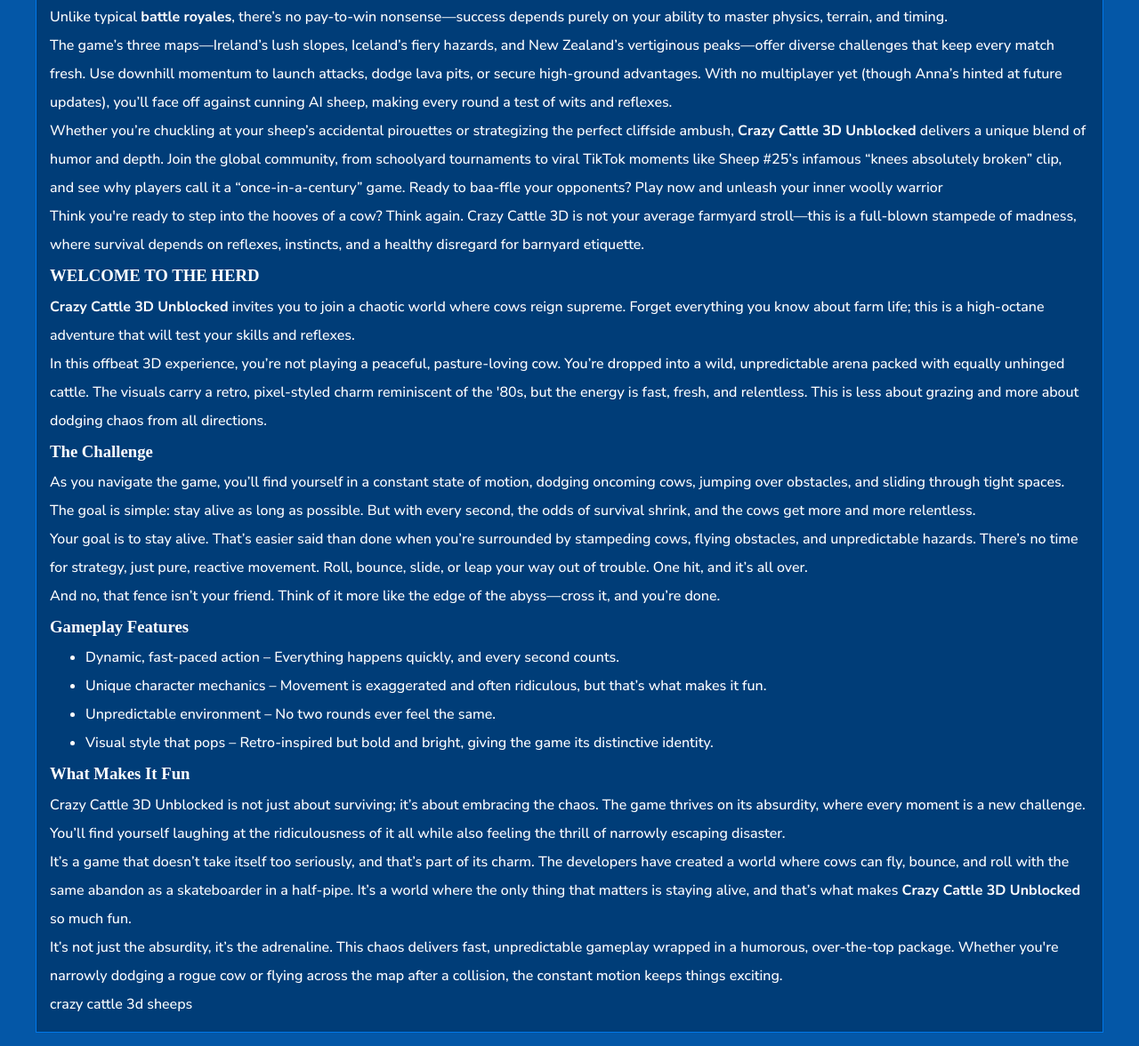
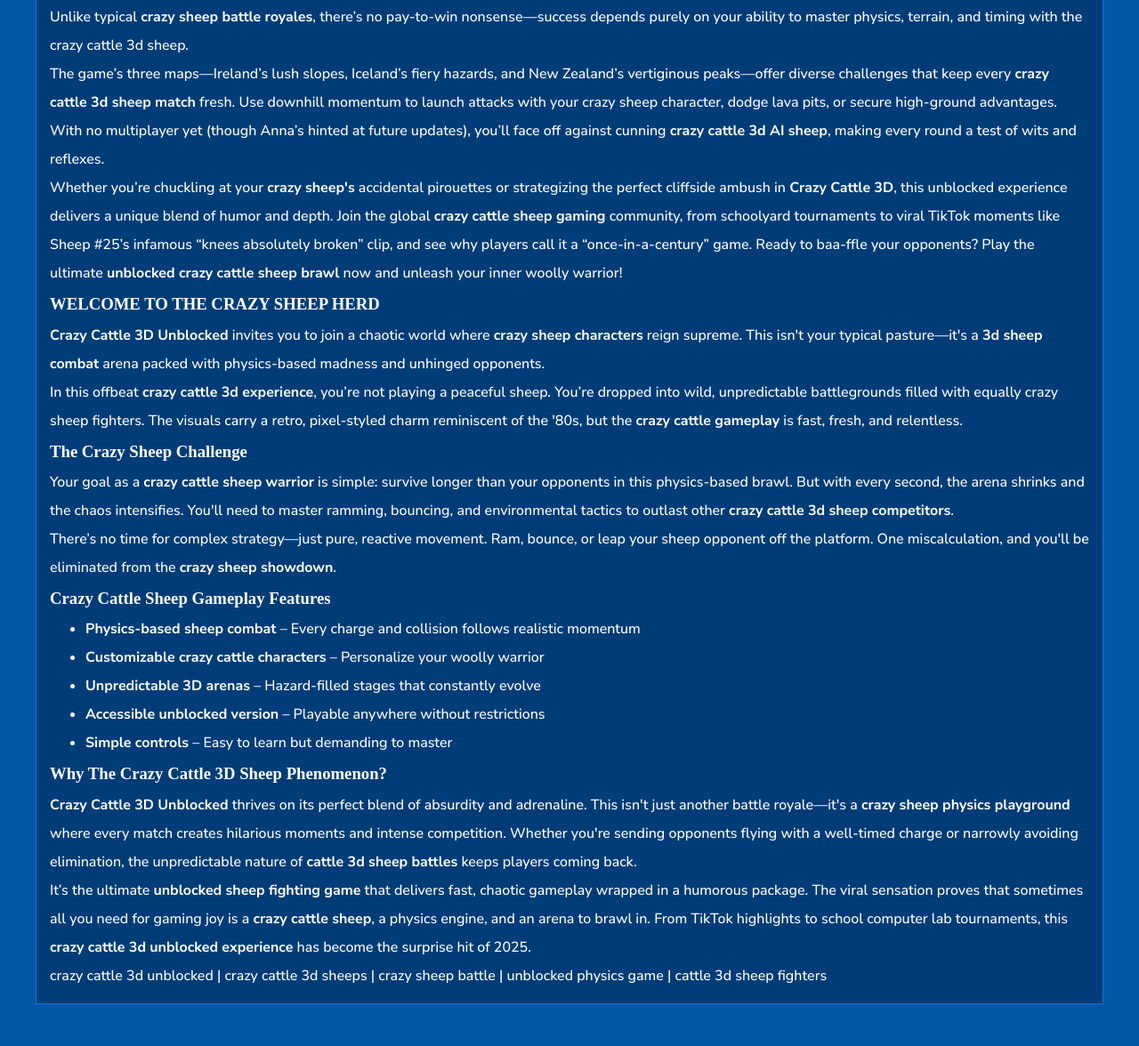
Before and after one commit to dongyubin/speed-stars, a plain HTML site: page crazy-cattle-3d-unblocked.html in a window 1280 px wide. Shown: the part 1254-2430 px from the top of the page at 89% size. After the commit the page ends 2398 px from the top, so only its background shows below. Drawn offline with Linux system fonts and the light colour scheme.

Commit message:
2025年7月27日：优化SEO

```diff
--- a/crazy-cattle-3d-unblocked.html
+++ b/crazy-cattle-3d-unblocked.html
@@ -261,90 +261,97 @@
                                 </div>
                             </div>
                             <div class="text-area--content">
-                                <h2>
-                                    Crazy Cattle 3D Unblocked:The Viral Sheep Brawl on the Internet
-                                </h2>
+                                <h2>Crazy Cattle 3D Unblocked: The Viral Sheep Brawl Taking Over the Internet</h2>
+
                                 <h3>About Crazy Cattle 3D Unblocked</h3>
-                                <p><strong>Crazy Cattle 3D Unblocked: A hilarious sheep battle royale! Charge, bounce,
-                                        and knock rivals off wild arenas with WASD/Spacebar. Customize your sheep,
-                                        master physics, and be the last one standing in 3-minute matches!</strong></p>
+                                <p><strong>Crazy Cattle 3D Unblocked: A hilarious crazy sheep battle royale! Charge,
+                                        bounce, and knock rivals off wild arenas with WASD/Spacebar. Customize your
+                                        crazy cattle sheep characters, master physics, and be the last one standing in
+                                        3-minute matches!</strong></p>
+
                                 <p><strong>Crazy Cattle 3D Unblocked</strong> stands out with its quirky premise and
                                     skill-based gameplay. Developed by indie creator <strong>Anna</strong> (@4nn4t4t on
-                                    X), released on April 12, 2025, this game has taken the internet by storm with a
-                                    4.9/5 rating on itch.io and a buzzing TikTok community. The unblocked version
-                                    ensures you can jump into the action anywhere, no VPN or downloads required.</p>
+                                    X), released on April 12, 2025, this <strong>crazy cattle 3d sheep game</strong> has
+                                    taken the internet by storm with a 4.9/5 rating on itch.io and a buzzing TikTok
+                                    community. The unblocked version ensures you can play Crazy Cattle 3D anywhere, no
+                                    VPN or downloads required.</p>
+
                                 <h3>Why Play Crazy Cattle 3D Unblocked?</h3>
-                                <p>Unlike typical <strong>battle royales</strong>, there&rsquo;s no pay-to-win
-                                    nonsense&mdash;success depends purely on your ability to master physics, terrain,
-                                    and timing.</p>
+                                <p>Unlike typical <strong>crazy sheep battle royales</strong>, there&rsquo;s no
+                                    pay-to-win nonsense&mdash;success depends purely on your ability to master physics,
+                                    terrain, and timing with the crazy cattle 3d sheep.</p>
+
                                 <p>The game&rsquo;s three maps&mdash;Ireland&rsquo;s lush slopes, Iceland&rsquo;s fiery
                                     hazards, and New Zealand&rsquo;s vertiginous peaks&mdash;offer diverse challenges
-                                    that keep every match fresh. Use downhill momentum to launch attacks, dodge lava
-                                    pits, or secure high-ground advantages. With no multiplayer yet (though Anna&rsquo;s
-                                    hinted at future updates), you&rsquo;ll face off against cunning AI sheep, making
-                                    every round a test of wits and reflexes.</p>
-                                <p>Whether you&rsquo;re chuckling at your sheep&rsquo;s accidental pirouettes or
-                                    strategizing the perfect cliffside ambush, <strong>Crazy Cattle 3D
-                                        Unblocked</strong> delivers a unique blend of humor and depth. Join the global
-                                    community, from schoolyard tournaments to viral TikTok moments like Sheep
-                                    #25&rsquo;s infamous &ldquo;knees absolutely broken&rdquo; clip, and see why players
-                                    call it a &ldquo;once-in-a-century&rdquo; game. Ready to baa-ffle your opponents?
-                                    Play now and unleash your inner woolly warrior</p>
-                                Think you're ready to step into the hooves of a cow? Think again. Crazy Cattle 3D is not
-                                your average farmyard stroll—this is a full-blown stampede of madness, where survival
-                                depends on reflexes, instincts, and a healthy disregard for barnyard etiquette.
+                                    that keep every <strong>crazy cattle 3d sheep match</strong> fresh. Use downhill
+                                    momentum to launch attacks with your crazy sheep character, dodge lava pits, or
+                                    secure high-ground advantages. With no multiplayer yet (though Anna&rsquo;s hinted
+                                    at future updates), you&rsquo;ll face off against cunning <strong>crazy cattle 3d AI
+                                        sheep</strong>, making every round a test of wits and reflexes.</p>
 
-                                <h3>WELCOME TO THE HERD</h3>
-                                <p>
-                                    <strong>Crazy Cattle 3D Unblocked</strong> invites you to join a chaotic world where
-                                    cows reign supreme. Forget everything you know about farm life; this is a
-                                    high-octane adventure that will test your skills and reflexes.
-                                </p>
-                                <p>In this offbeat 3D experience, you’re not playing a peaceful, pasture-loving cow.
-                                    You’re dropped into a wild, unpredictable arena packed with equally unhinged cattle.
-                                    The visuals carry a retro, pixel-styled charm reminiscent of the '80s, but the
-                                    energy is fast, fresh, and relentless. This is less about grazing and more about
-                                    dodging chaos from all directions.</p>
+                                <p>Whether you&rsquo;re chuckling at your <strong>crazy sheep's</strong> accidental
+                                    pirouettes or strategizing the perfect cliffside ambush in <strong>Crazy Cattle
+                                        3D</strong>, this unblocked experience delivers a unique blend of humor and
+                                    depth. Join the global <strong>crazy cattle sheep gaming</strong> community, from
+                                    schoolyard tournaments to viral TikTok moments like Sheep #25&rsquo;s infamous
+                                    &ldquo;knees absolutely broken&rdquo; clip, and see why players call it a
+                                    &ldquo;once-in-a-century&rdquo; game. Ready to baa-ffle your opponents? Play the
+                                    ultimate <strong>unblocked crazy cattle sheep brawl</strong> now and unleash your
+                                    inner woolly warrior!</p>
 
-                                <h3>The Challenge</h3>
-                                <p>As you navigate the game, you’ll find yourself in a constant state of motion, dodging
-                                    oncoming cows, jumping over obstacles, and sliding through tight spaces. The goal is
-                                    simple: stay alive as long as possible. But with every second, the odds of survival
-                                    shrink, and the cows get more and more relentless.</p>
-                                <p>Your goal is to stay alive. That’s easier said than done when you’re surrounded by
-                                    stampeding cows, flying obstacles, and unpredictable hazards. There’s no time for
-                                    strategy, just pure, reactive movement. Roll, bounce, slide, or leap your way out of
-                                    trouble. One hit, and it’s all over.</p>
-                                <p>And no, that fence isn’t your friend. Think of it more like the edge of the
-                                    abyss—cross it, and you’re done.</p>
+                                <h3>WELCOME TO THE CRAZY SHEEP HERD</h3>
+                                <p><strong>Crazy Cattle 3D Unblocked</strong> invites you to join a chaotic world where
+                                    <strong>crazy sheep characters</strong> reign supreme. This isn't your typical
+                                    pasture—it's a <strong>3d sheep combat</strong> arena packed with physics-based
+                                    madness and unhinged opponents.</p>
 
-                                <h3>Gameplay Features</h3>
+                                <p>In this offbeat <strong>crazy cattle 3d experience</strong>, you&rsquo;re not playing
+                                    a peaceful sheep. You&rsquo;re dropped into wild, unpredictable battlegrounds filled
+                                    with equally crazy sheep fighters. The visuals carry a retro, pixel-styled charm
+                                    reminiscent of the '80s, but the <strong>crazy cattle gameplay</strong> is fast,
+                                    fresh, and relentless.</p>
+
+                                <h3>The Crazy Sheep Challenge</h3>
+                                <p>Your goal as a <strong>crazy cattle sheep warrior</strong> is simple: survive longer
+                                    than your opponents in this physics-based brawl. But with every second, the arena
+                                    shrinks and the chaos intensifies. You'll need to master ramming, bouncing, and
+                                    environmental tactics to outlast other <strong>crazy cattle 3d sheep
+                                        competitors</strong>.</p>
+
+                                <p>There&rsquo;s no time for complex strategy—just pure, reactive movement. Ram, bounce,
+                                    or leap your sheep opponent off the platform. One miscalculation, and you'll be
+                                    eliminated from the <strong>crazy sheep showdown</strong>.</p>
+
+                                <h3>Crazy Cattle Sheep Gameplay Features</h3>
                                 <ul>
-                                    <li>Dynamic, fast-paced action – Everything happens quickly, and every second
-                                        counts.</li>
-                                    <li>Unique character mechanics – Movement is exaggerated and often ridiculous, but
-                                        that’s what makes it fun.</li>
-                                    <li>Unpredictable environment – No two rounds ever feel the same.</li>
-                                    <li>Visual style that pops – Retro-inspired but bold and bright, giving the game its
-                                        distinctive identity.</li>
+                                    <li><strong>Physics-based sheep combat</strong> – Every charge and collision follows
+                                        realistic momentum</li>
+                                    <li><strong>Customizable crazy cattle characters</strong> – Personalize your woolly
+                                        warrior</li>
+                                    <li><strong>Unpredictable 3D arenas</strong> – Hazard-filled stages that constantly
+                                        evolve</li>
+                                    <li><strong>Accessible unblocked version</strong> – Playable anywhere without
+                                        restrictions</li>
+                                    <li><strong>Simple controls</strong> – Easy to learn but demanding to master</li>
                                 </ul>
-                                <h3>What Makes It Fun</h3>
-                                <p>Crazy Cattle 3D Unblocked is not just about surviving; it’s about embracing the
-                                    chaos. The game thrives on its absurdity, where every moment is a new challenge.
-                                    You’ll find yourself laughing at the ridiculousness of it all while also feeling the
-                                    thrill of narrowly escaping disaster.</p>
-                                <p>It’s a game that doesn’t take itself too seriously, and that’s part of its charm. The
-                                    developers have created a world where cows can fly, bounce, and roll with the same
-                                    abandon as a skateboarder in a half-pipe. It’s a world where the only thing that
-                                    matters is staying alive, and that’s what makes <strong>Crazy Cattle 3D
-                                        Unblocked</strong> so much fun.</p>
-                                <p>It’s not just the absurdity, it’s the adrenaline. This chaos delivers fast,
-                                    unpredictable gameplay wrapped in a humorous, over-the-top package. Whether you're
-                                    narrowly dodging a rogue cow or flying across the map after a collision, the
-                                    constant motion keeps things exciting.</p>
-                                <p>
-                                    crazy cattle 3d sheeps
-                                </p>
+
+                                <h3>Why the Crazy Cattle 3D Sheep Phenomenon?</h3>
+                                <p><strong>Crazy Cattle 3D Unblocked</strong> thrives on its perfect blend of absurdity
+                                    and adrenaline. This isn't just another battle royale—it's a <strong>crazy sheep
+                                        physics playground</strong> where every match creates hilarious moments and
+                                    intense competition. Whether you're sending opponents flying with a well-timed
+                                    charge or narrowly avoiding elimination, the unpredictable nature of <strong>cattle
+                                        3d sheep battles</strong> keeps players coming back.</p>
+
+                                <p>It&rsquo;s the ultimate <strong>unblocked sheep fighting game</strong> that delivers
+                                    fast, chaotic gameplay wrapped in a humorous package. The viral sensation proves
+                                    that sometimes all you need for gaming joy is a <strong>crazy cattle sheep</strong>,
+                                    a physics engine, and an arena to brawl in. From TikTok highlights to school
+                                    computer lab tournaments, this <strong>crazy cattle 3d unblocked experience</strong>
+                                    has become the surprise hit of 2025.</p>
+
+                                <p>crazy cattle 3d unblocked | crazy cattle 3d sheeps | crazy sheep battle | unblocked
+                                    physics game | cattle 3d sheep fighters</p>
                             </div>
                         </div>
                     </div>
```
